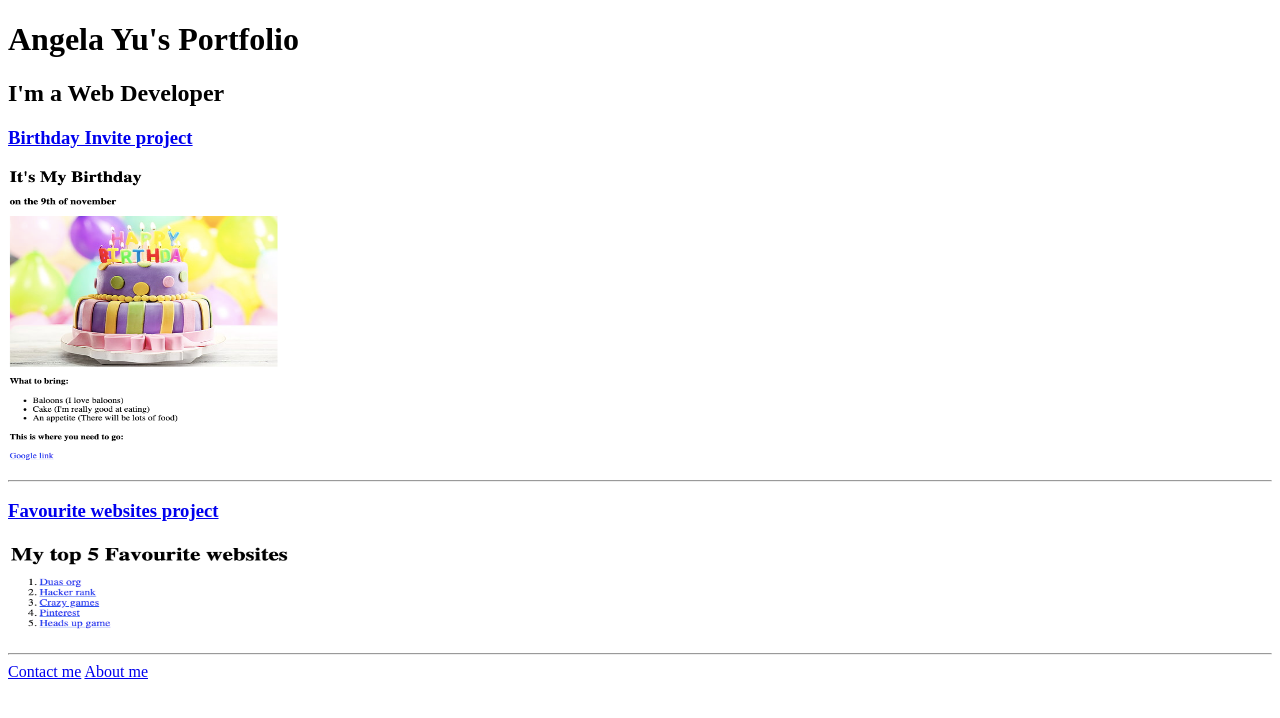
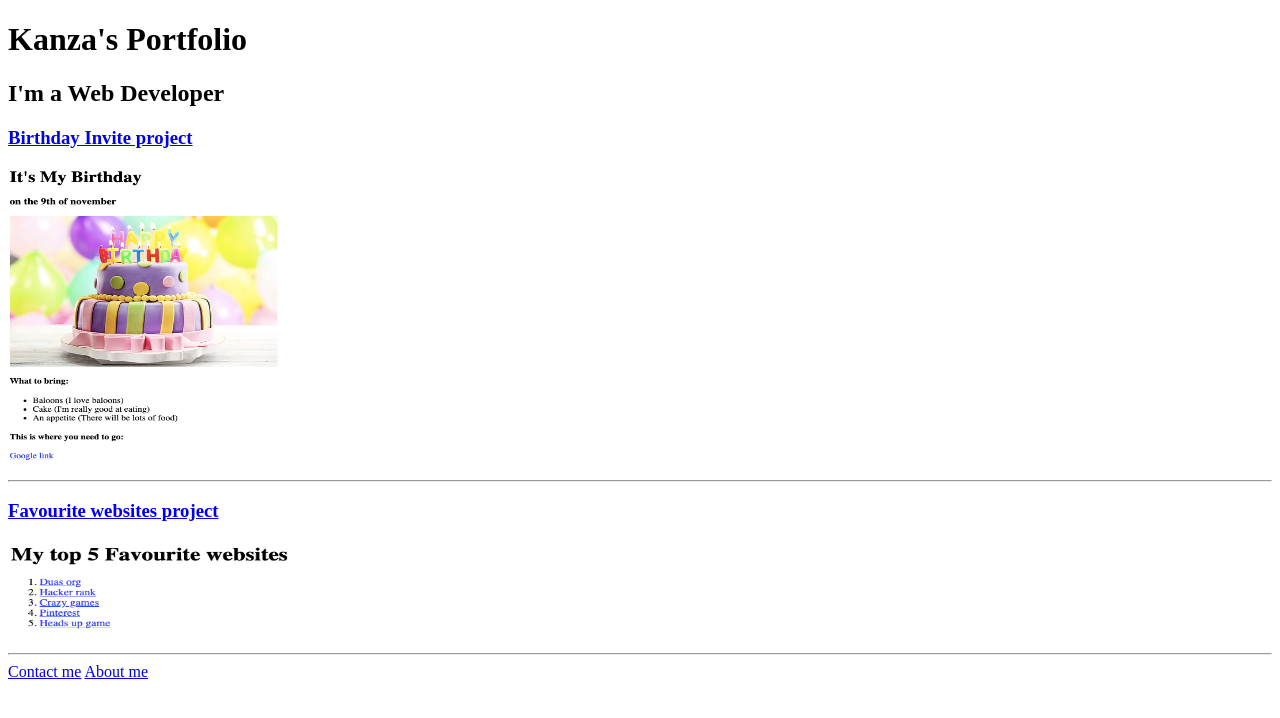
Before and after one commit to kanza-fathi/firsthtml-portfolio, a plain HTML site: page index.html in a window 1280 px wide. Drawn offline with Linux system fonts and the light colour scheme.

Commit message:
Update index.html

```diff
--- a/index.html
+++ b/index.html
@@ -7,7 +7,7 @@
     <title>Kanza's portfolio</title>
  </head>
  <body>
-    <h1>Angela Yu's Portfolio</h1>
+    <h1>Kanza's Portfolio</h1>
     <h2>I'm a Web Developer</h2>
     <h3> <a href="./public/birthday-invite.html">Birthday Invite project</a></h3>
     <img src="./assets/images/birthday-invite.png" alt="" height="300px" width="300px">
```
